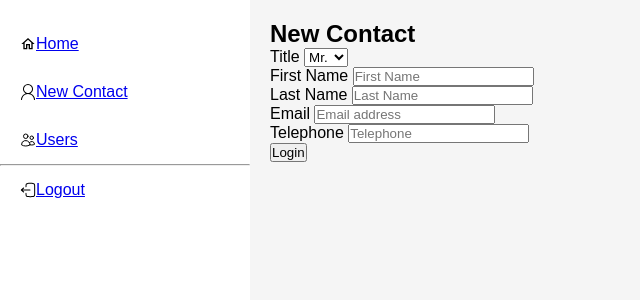
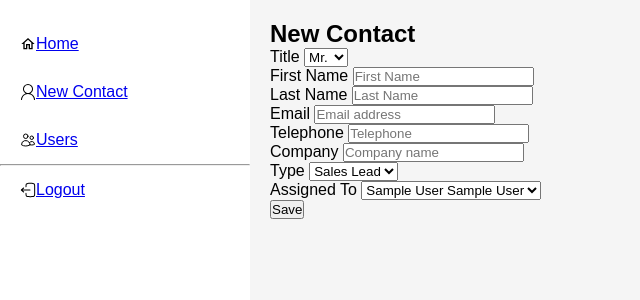
Before and after one commit to e277/info2180-finalproject, a PHP site: page /addContact.php in a window 1280 px wide. Shown: the part 70-370 px from the top of the page, without its empty margins (0-640 px from the left). Run offline with PHP 8.4, Linux system fonts and the light colour scheme; the visitor is signed in with stand-in values (Sample User, id 1).

Commit message:
Finished php script for adding contact

```diff
--- a/addContact.php
+++ b/addContact.php
@@ -1,15 +1,34 @@
 <?php
-// require "dbConfig.php";
+require "dbConfig.php";
 require "header.php";
 require "sidebar.php";
+
+session_start();
+
+if (!isset($_SESSION["csrf_token"])) {
+    $_SESSION["csrf_token"] = bin2hex(random_bytes(32));
+}
+$csrf_token = $_SESSION["csrf_token"];
+// print_r($csrf_token);
+
+if (!isset($_SESSION["user_id"])) {
+    header("Location: /info2180-finalproject/dashboard.php");
+}
+
+$sql = "SELECT * FROM users";
+$stmt = $pdo->prepare($sql);
+$stmt->execute();
+$contact_users = $stmt->fetchAll(PDO::FETCH_ASSOC);
+// print_r($contact_users);
+
 ?>
 
 
-<body>
 <section>
     <h1>New Contact</h1>
-        <form action="" method="post">
-            <input type="hidden" name="csrf_token">
+    <form action="<?php echo htmlspecialchars($_SERVER['PHP_SELF']); ?>" method="POST">
+        <input type="hidden" name="csrf_token" value="<?=$csrf_token; ?>">
+        <input type="hidden" name="user_id" value="<?php echo $_SESSION["user_id"]; ?>">
         <div>
             <label for="title">Title</label>
             <select name="title" id="title">
@@ -18,6 +37,7 @@ require "sidebar.php";
             </select>
         </div>
         <div>
+            <div>
                 <label for="firstname">First Name</label>
                 <input type="text" name="firstname" id="firstname" placeholder="First Name">
             </div>
@@ -25,6 +45,8 @@ require "sidebar.php";
                 <label for="lastname">Last Name</label>
                 <input type="text" name="lastname" id="lastname" placeholder="Last Name">
             </div>
+        </div>
+        <div>
             <div>
                 <label for="email">Email</label>
                 <input type="email" name="email" id="email" placeholder="Email address">
@@ -33,8 +55,30 @@ require "sidebar.php";
                 <label for="telephone">Telephone</label>
                 <input type="tel" name="telephone" id="telephone" placeholder="Telephone">
             </div>
+        </div>
         <div>
-                <button type="submit">Login</button>
+            <div>
+                <label for="company">Company</label>
+                <input type="text" name="company" id="company" placeholder="Company name">
+            </div>
+            <div>
+                <label for="type">Type</label>
+                <select name="type" id="type">
+                    <option value="sales">Sales Lead</option>
+                    <option value="support">Support</option>
+                </select>
+            </div>
+        </div>
+        <div>
+            <label for="assigned_to">Assigned To</label>
+            <select name="assigned_to" id="assigned_to">
+                <?php foreach ($contact_users as $user): ?>
+                    <option value="<?php echo $user["id"]; ?>"><?php echo $user["firstname"] . ' '. $user['lastname']; ?></option>
+                <?php endforeach; ?>
+            </select>
+        </div>
+        <div>
+            <button type="submit" name="save">Save</button>
         </div>
     </form>
 </section>
@@ -44,8 +88,62 @@ require "sidebar.php";
 
 <?php
 
-// session_start();
-// $token = hash("sha256", microtime());
-// $_SESSION["csrf_token"] = $token;
+if ($_SERVER["REQUEST_METHOD"] == "POST") {
+    if (
+        !isset($_POST["csrf_token"])
+        || !isset($_POST["user_id"])
+        || !isset($_POST["title"])
+        || !isset($_POST["firstname"])
+        || !isset($_POST["lastname"])
+        || !isset($_POST["email"])
+        || !isset($_POST["telephone"])
+        || !isset($_POST["company"])
+        || !isset($_POST["type"])
+        || !isset($_POST["assigned_to"])
+    ) {
+        echo "<script>alert('All fields are required')</script>";
+        header("Location: /info2180-finalproject/addContact.php");
+    }
+
+    $title     = $_POST["title"];
+    $firstname = $_POST["firstname"];
+    $lastname  = $_POST["lastname"];
+    $email     = $_POST["email"];
+    $telephone = $_POST["telephone"];
+    $company   = $_POST["company"];
+    $type      = $_POST["type"];
+    $assigned_to = $_POST["assigned_to"];
+    $created_by   = $_POST["user_id"];
+
+    if (!hash_equals($csrf_token, $_POST["csrf_token"])) {
+        // echo "<script>alert('Invalid CSRF token')</script>";
+        header("Location: /info2180-finalproject/");
+    }
+
+    $title = htmlspecialchars($title, ENT_QUOTES, "UTF-8");
+    $firstname = htmlspecialchars($firstname, ENT_QUOTES, "UTF-8");
+    $lastname = htmlspecialchars($lastname, ENT_QUOTES, "UTF-8");
+    $email = filter_var($email, FILTER_SANITIZE_EMAIL);
+    $telephone = filter_var($telephone, FILTER_SANITIZE_NUMBER_INT);
+    $company = htmlspecialchars($company, ENT_QUOTES, "UTF-8");
+    $type = htmlspecialchars($type, ENT_QUOTES, "UTF-8");
+    $assigned_to = htmlspecialchars($assigned_to, ENT_QUOTES, "UTF-8");
+
+    $sql = "INSERT INTO contacts (title, firstname, lastname, email, telephone, company, type, assigned_to, created_by) VALUES (:title, :firstname, :lastname, :email, :telephone, :company, :type, :assigned_to, :created_by)";
+    $stmt = $pdo->prepare($sql);
+    $stmt->bindParam(":title", $title);
+    $stmt->bindParam(":firstname", $firstname);
+    $stmt->bindParam(":lastname", $lastname);
+    $stmt->bindParam(":email", $email);
+    $stmt->bindParam(":telephone", $telephone);
+    $stmt->bindParam(":company", $company);
+    $stmt->bindParam(":type", $type);
+    $stmt->bindParam(":assigned_to", $assigned_to);
+    $stmt->bindParam(":created_by", $created_by);
+
+    $stmt->execute();
+
+    header("Location: /info2180-finalproject/dashboard.php");
+}
 
 ?>
--- a/addUser.php
+++ b/addUser.php
@@ -80,7 +80,6 @@ if ($_SERVER["REQUEST_METHOD"] == "POST") {
         header("Location: /info2180-finalproject/addUser.php");
     }
 
-
     $firstname = $_POST["firstname"];
     $lastname  = $_POST["lastname"];
     $email     = $_POST["email"];
```
Lines whose indentation alone changed are shown as unchanged.
